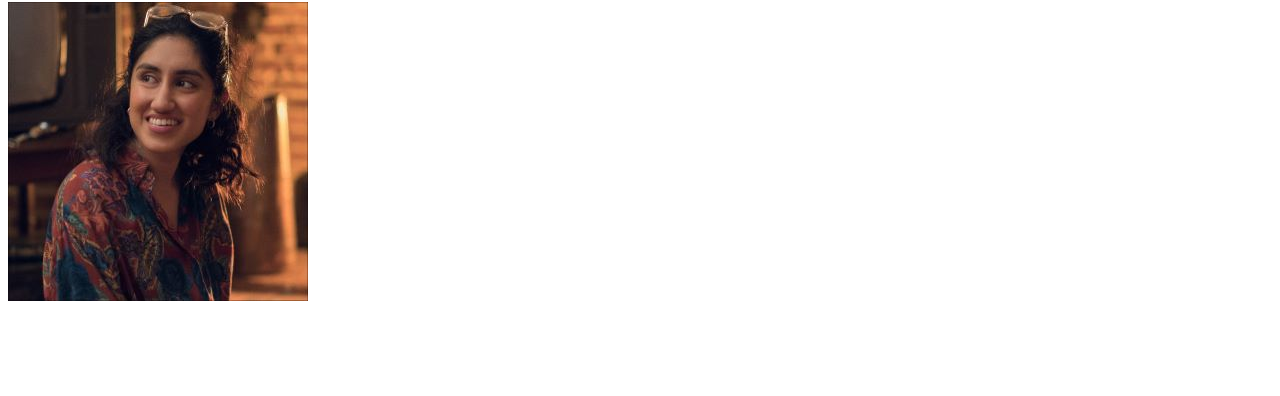
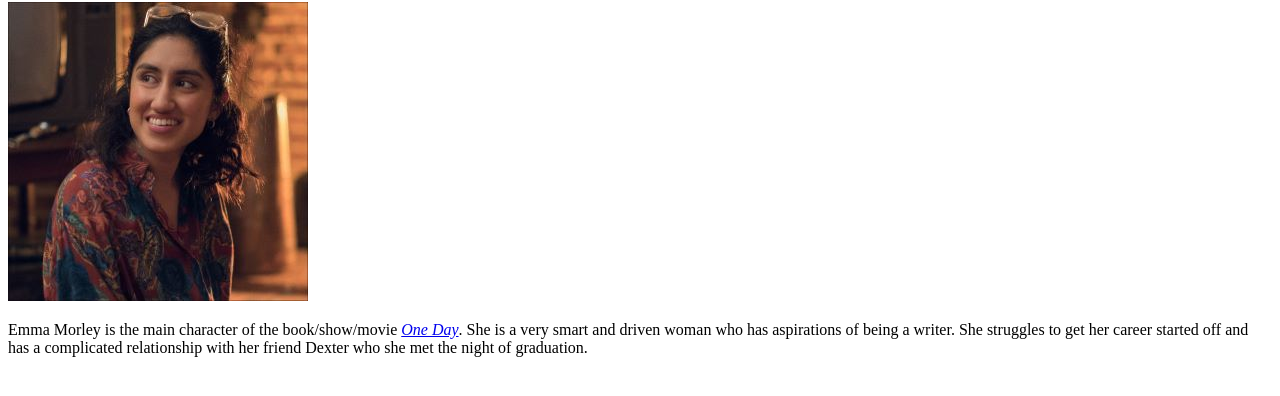
Before and after one commit to info340b-sp24/problem-01-kira-brod, a website: page problem-a/index.html in a window 1280 px wide. Shown: the part 78-474 px from the top of the page. Drawn offline with Linux system fonts and the light colour scheme.

Commit message:
add paragraph about character

```diff
--- a/problem-a/index.html
+++ b/problem-a/index.html
@@ -11,5 +11,10 @@
         Emma Morley
     </h1>
     <img src="img/emma-morley.jpg" alt="Emma Morley from One Day">
+    <p>
+        Emma Morley is the main character of the book/show/movie <cite><a href="https://en.wikipedia.org/wiki/One_Day_(2011_film)">One Day</a></cite>.
+        She is a very smart and driven woman who has aspirations of being a writer. She struggles to get her career started off
+        and has a complicated relationship with her friend Dexter who she met the night of graduation.
+    </p>
 </body>
 </html>
```
